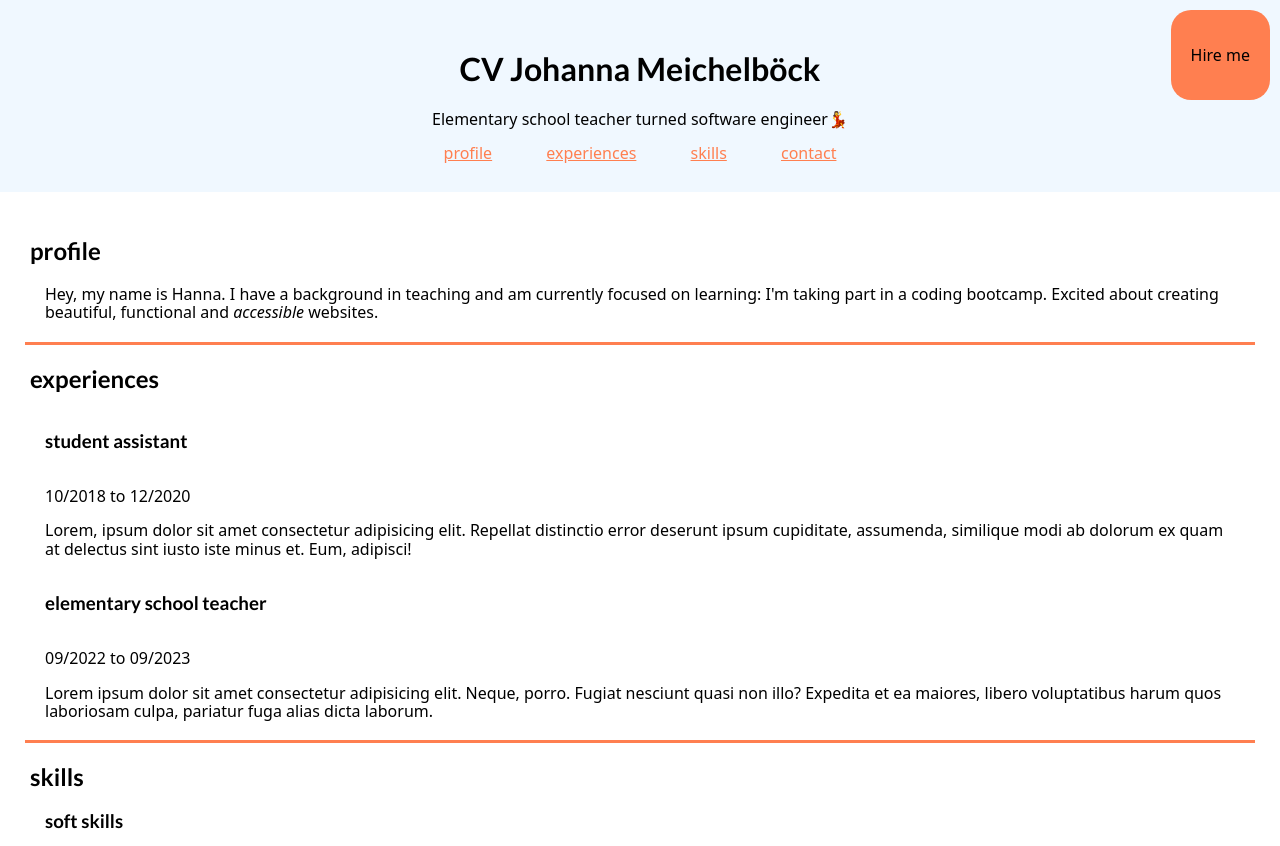
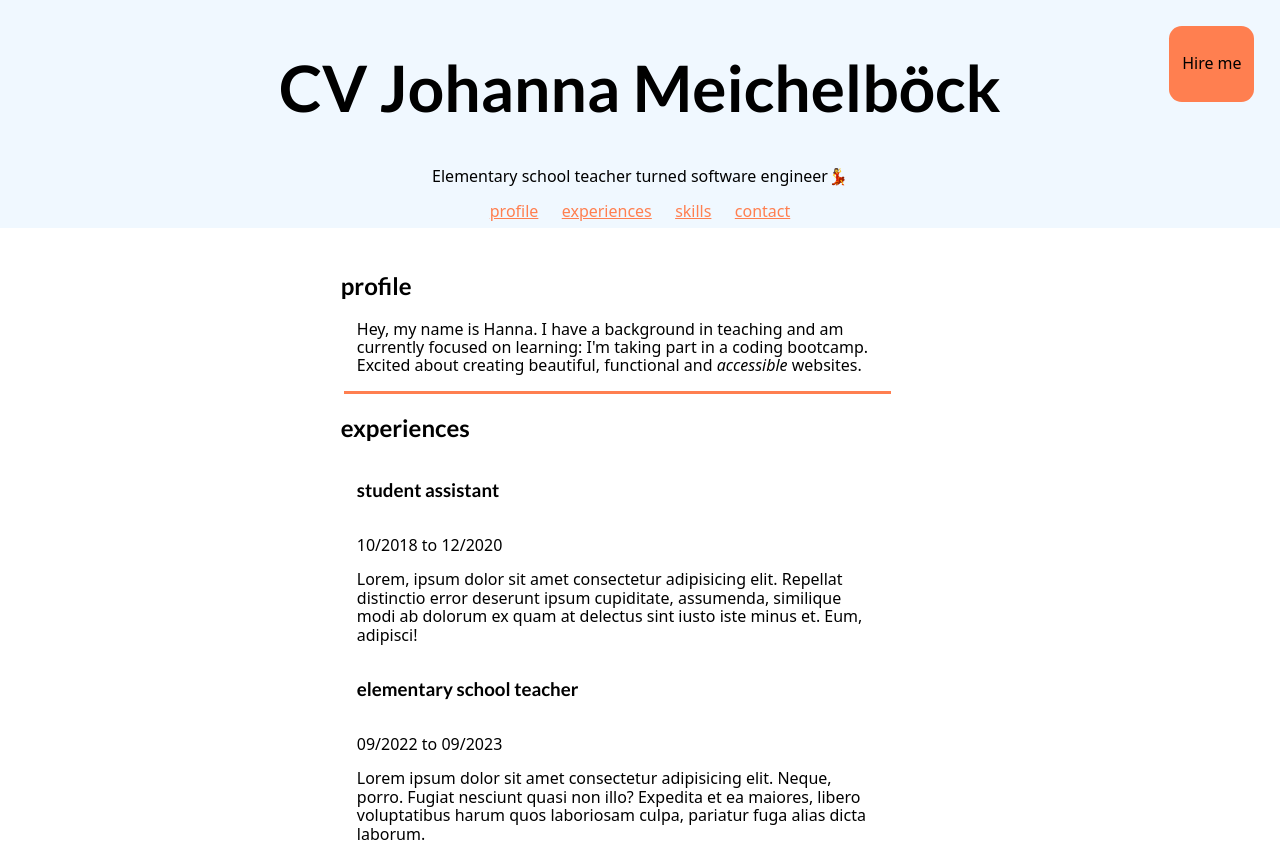
Before and after one commit to FlausenImKopf/my-cv, a plain HTML site: page index.html in a window 1280 px wide. Shown: the top 846 px of the page. Drawn offline with nearby package versions, Linux system fonts and the light colour scheme.

Commit message:
fixed length units and refactored header

```diff
--- a/style.css
+++ b/style.css
@@ -2,12 +2,13 @@
   box-sizing: border-box;
 }
 
-body {
-  margin: 0;
+html {
+  font-size: 16px;
+  font-family: "Dosis", sans-serif;
 }
 
-html {
-  font-family: "Dosis", sans-serif;
+body {
+  margin: 0 auto;
 }
 
 ::selection {
@@ -23,39 +24,52 @@ h3 {
 
 h2 {
   position: relative;
-  right: 15px;
+  right: 1rem;
 }
 
 .profession::after {
   content: "💃";
 }
+.div {
+  font-size: 4rem;
+}
+
+h1 {
+  font-size: 1em;
+}
+
+.profession {
+  font-size: 0.25em;
+}
 
 .header,
-main {
-  padding: 25px;
-  max-width: 800px auto;
-}
-
+.main,
 .footer {
-  padding: 25px;
-  max-width: 800px auto;
+  padding: 1.5rem;
+  max-width: 50rem auto;
 }
 
 .header {
   text-align: center;
   background-color: aliceblue;
-  padding: 30px 25px;
+  padding: 0.5rem 0.6rem;
   position: relative;
 }
 
+.main {
+  max-width: 65ch;
+  position: relative;
+  left: 25vw;
+}
+
 .article {
-  margin-top: 20px;
-  padding-left: 20px;
-  padding-right: 20px;
+  margin-top: 0.8rem;
+  padding-left: 0.8rem;
+  padding-right: 0.8rem;
 }
 
 .a {
-  margin: 25px;
+  margin: 0.6rem;
 }
 
 .a:link {
@@ -85,10 +99,10 @@ main {
 
 .hire-me {
   position: absolute;
-  top: 0px;
-  right: 0px;
+  top: 0rem;
+  right: 0rem;
   background-color: coral;
-  margin: 10px;
-  padding: 20px;
-  border-radius: 20px;
+  margin: 1.6rem;
+  padding: 0.8rem;
+  border-radius: 0.8rem;
 }
```
